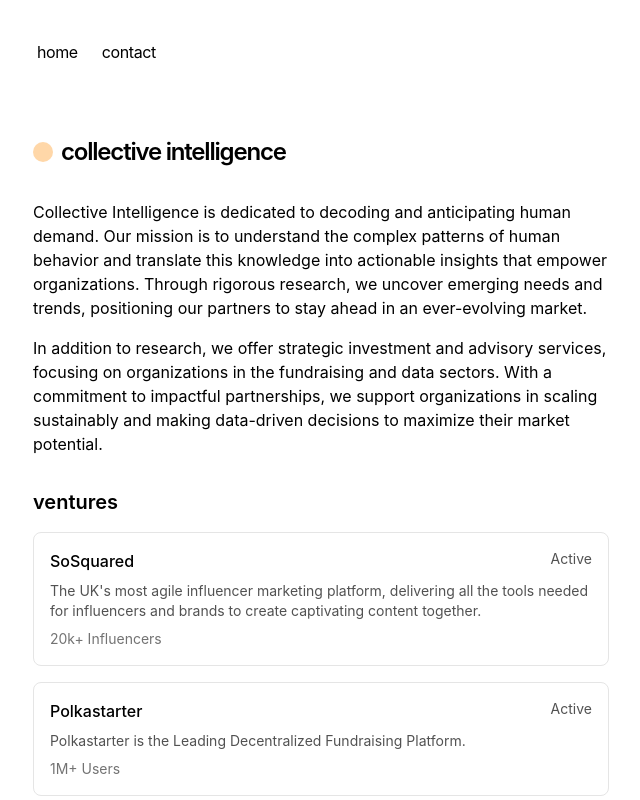
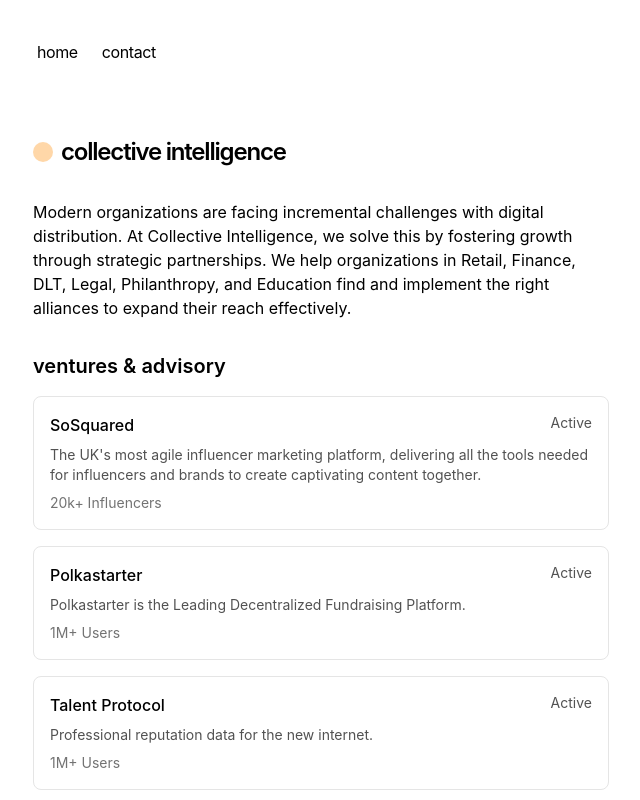
Before and after one commit to col-intel/collective-intelligence, a Next.js app: page / in a window 1280 px wide. Shown: the top 800 px of the page, without its empty margins (319-959 px from the left). Built offline with nearby package versions, Linux system fonts and the light colour scheme.

Commit message:
Updated copy

```diff
--- a/app/components/portfolio.tsx
+++ b/app/components/portfolio.tsx
@@ -74,7 +74,7 @@
   return (
     <div className="space-y-8">
       <div>
-        <h2 className="font-semibold text-xl mb-4">ventures</h2>
+        <h2 className="font-semibold text-xl mb-4">ventures & advisory</h2>
         <div className="grid grid-cols-1 gap-4">
           {projects.map((project) => (
             <a
@@ -104,7 +104,7 @@
       </div>
 
       <div>
-        <h2 className="font-semibold text-xl mb-4">fundraising advisory</h2>
+        <h2 className="font-semibold text-xl mb-4">non-profits we worked with</h2>
         <div className="flex flex-wrap gap-4">
           {nonProfits.map((org) => (
             <a
--- a/app/layout.tsx
+++ b/app/layout.tsx
@@ -11,10 +11,10 @@
 export const metadata: Metadata = {
   metadataBase: new URL(baseUrl),
   title: {
-    default: 'collective intelligence - human demand research and advisory',
-    template: '%s | collective intelligence - human demand research and advisory',
+    default: 'collective intelligence - grow together',
+    template: '%s | collective intelligence - grow together',
   },
-  description: 'Our mission is to decode and anticipate human demand. We uncover emerging needs and trends, positioning our partners to stay ahead in an ever-evolving market.',
+  description: 'Modern organizations are facing incremental challenges with digital distribution. At Collective Intelligence, we solve this by fostering growth through strategic partnerships.',
   icons: {
     icon: [
       { url: '/favicon.ico' },
@@ -26,10 +26,10 @@
   },
   manifest: '/site.webmanifest',
   openGraph: {
-    title: 'collective intelligence - human demand research and advisory',
-    description: 'Our mission is to decode and anticipate human demand. We uncover emerging needs and trends, positioning our partners to stay ahead in an ever-evolving market.',
+    title: 'collective intelligence - grow together',
+    description: 'Modern organizations are facing incremental challenges with digital distribution. At Collective Intelligence, we solve this by fostering growth through strategic partnerships.',
     url: baseUrl,
-    siteName: 'collective intelligence - human demand research and advisory',
+    siteName: 'collective intelligence - grow together',
     locale: 'en_US',
     type: 'website',
     images: [
@@ -42,8 +42,8 @@
   },
   twitter: {
     card: 'summary_large_image',
-    title: 'collective intelligence - human demand research and advisory',
-    description: 'Our mission is to decode and anticipate human demand. We uncover emerging needs and trends, positioning our partners to stay ahead in an ever-evolving market.',
+    title: 'collective intelligence - grow together',
+    description: 'Modern organizations are facing incremental challenges with digital distribution. At Collective Intelligence, we solve this by fostering growth through strategic partnerships.',
     images: [`${baseUrl}/og-image.png`],
   },
   robots: {
@@ -90,10 +90,10 @@
         <meta name="msapplication-config" content="/browserconfig.xml" />
         <meta name="twitter:card" content="summary_large_image" />
         <meta name="twitter:title" content="collective intelligence" />
-        <meta name="twitter:description" content="Our mission is to decode and anticipate human demand. We uncover emerging needs and trends, positioning our partners to stay ahead in an ever-evolving market." />
+        <meta name="twitter:description" content="Modern organizations are facing incremental challenges with digital distribution. At Collective Intelligence, we solve this by fostering growth through strategic partnerships." />
         <meta name="twitter:image" content="/og-image.png" />
         <meta name="og:title" content="collective intelligence" />
-        <meta name="og:description" content="Our mission is to decode and anticipate human demand. We uncover emerging needs and trends, positioning our partners to stay ahead in an ever-evolving market." />
+        <meta name="og:description" content="Modern organizations are facing incremental challenges with digital distribution. At Collective Intelligence, we solve this by fostering growth through strategic partnerships." />
         <meta name="og:url" content={baseUrl} />
         <meta name="og:site_name" content="collective intelligence" />
         <meta name="og:image" content="/og-image.png" />
--- a/app/page.tsx
+++ b/app/page.tsx
@@ -11,10 +11,7 @@
         </h1>
       </div>
       <p className="mb-4">
-        {`Collective Intelligence is dedicated to decoding and anticipating human demand. Our mission is to understand the complex patterns of human behavior and translate this knowledge into actionable insights that empower organizations. Through rigorous research, we uncover emerging needs and trends, positioning our partners to stay ahead in an ever-evolving market.`}
-      </p>
-      <p className="mb-4">
-        {`In addition to research, we offer strategic investment and advisory services, focusing on organizations in the fundraising and data sectors. With a commitment to impactful partnerships, we support organizations in scaling sustainably and making data-driven decisions to maximize their market potential.`}
+        {`Modern organizations are facing incremental challenges with digital distribution. At Collective Intelligence, we solve this by fostering growth through strategic partnerships. We help organizations in Retail, Finance, DLT, Legal, Philanthropy, and Education find and implement the right alliances to expand their reach effectively.`}
       </p>
       <div className="my-8">
         <Portfolio />
```
